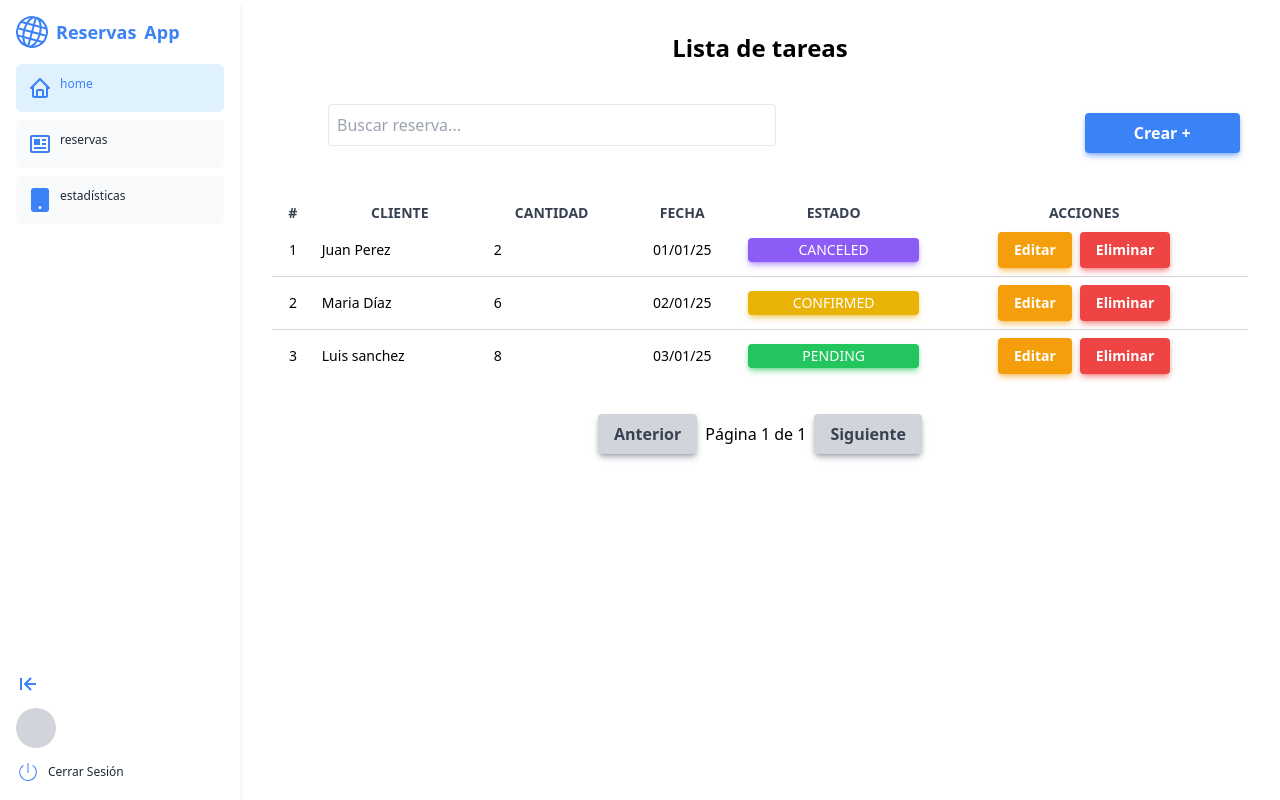
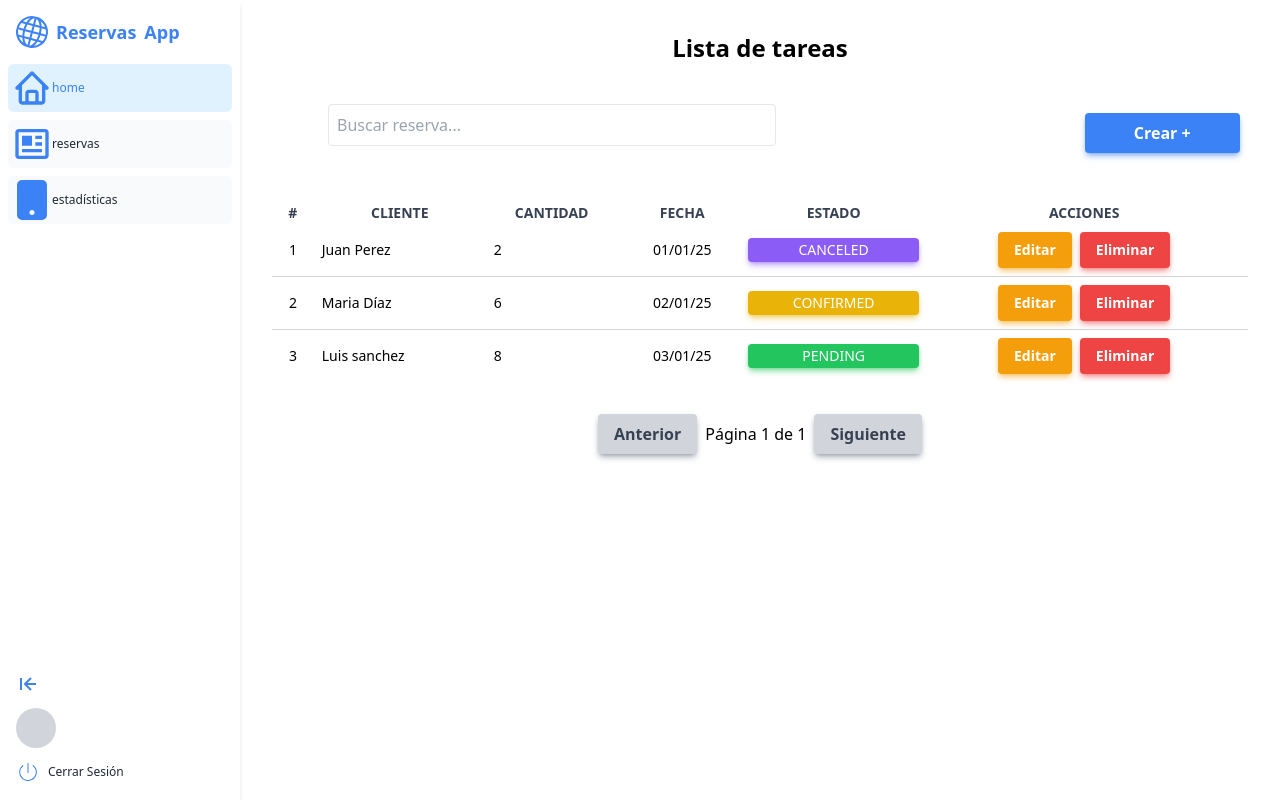
Before and after one commit to Guerre-Pablo-Agustin/reservas-restaurante, a Next.js app: page /dashboard in a window 1280 px wide. Built offline with nearby package versions, Linux system fonts and the light colour scheme.

Commit message:
ajustes de estilo

```diff
--- a/src/components/Dashboard/Sidenav/NavLinks.tsx
+++ b/src/components/Dashboard/Sidenav/NavLinks.tsx
@@ -26,7 +26,7 @@ export default function NavLinks({
       initial={{ opacity: 0, y: 12 }}
       animate={{ opacity: 1, y: 0 }}
       transition={{ delay: 0.125 }}
-      className="flex w-[60%] justify-between gap-2 px-4 md:w-full md:flex-col"
+      className="flex w-[60%] justify-between gap-2 px-2 md:w-full md:flex-col"
     >
       {Links.map((link) => {
         const LinkIcon = link.icon;
@@ -34,20 +34,20 @@ export default function NavLinks({
           <Link
             key={link.name}
             href={link.href}
-            className={`flex items-start gap-2 rounded-md p-8 text-sm font-medium transition-all duration-300 md:p-3 ${
+            className={`relative flex h-full w-full items-center rounded-md transition-colors p-1 ${
               pathName === link.href
                 ? "bg-sky-100 text-primary"
                 : "bg-gray-50 text-gray-800 hover:bg-sky-100 hover:text-primary"
             }`}
           >
-            <LinkIcon className="h-6 w-6 text-3xl font-bold text-primary" />
+            <LinkIcon className="h-full w-10 text-3xl font-bold text-primary " />
             {!isCollapsed && (
               <motion.span
                 layout
                 initial={{ opacity: 0, y: 12 }}
                 animate={{ opacity: 1, y: 0 }}
                 transition={{ delay: 0.125 }}
-                className={`text-xs font-medium ${isMobile ? "hidden" : ""}`}
+                className={`text-xs font-medium text-center justify-start ${isMobile ? "hidden" : ""}`}
               >
                 {link.name}
               </motion.span>
--- a/src/components/Dashboard/Sidenav/Sidenav.tsx
+++ b/src/components/Dashboard/Sidenav/Sidenav.tsx
@@ -59,13 +59,17 @@ export default function SideNav({ setIsCollapsed, isCollapsed }: {  setIsCollaps
           <BsGlobe
             className={`h-8 w-8 rotate-[15deg] ${isCollapsed ? "m-2" : ""}`}
           />
-          <span
+          <motion.div
+            layout
+            initial={{ opacity: 0, y: 12 }}
+            animate={{ opacity: 1, y: 0 }}
+            transition={{ delay: 0.125 }}
             className={`text-lg flex gap-2 transition-opacity duration-300 ${
               isCollapsed ? "hidden" : "block"
             }`}
           >
             Reservas <p>App</p>
-          </span>
+          </motion.div>
         </Link>
       </div>
 
```
